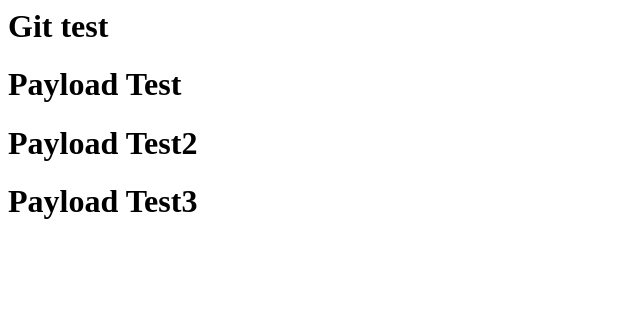
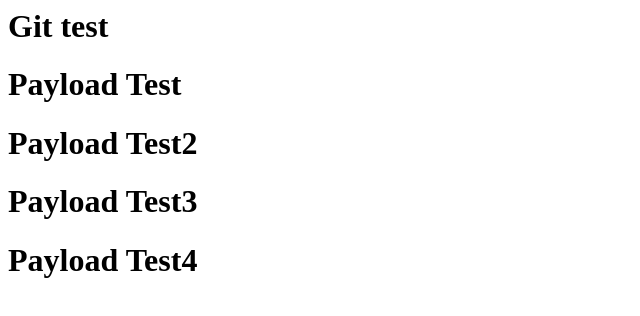
Before and after one commit to mathurasri/JiraTest, a plain HTML site: page index.html in a window 1280 px wide. Shown: the whole page, without its empty margins (0-640 px from the left). Drawn offline with Linux system fonts and the light colour scheme.

Commit message:
Jenkins Payload Test

```diff
--- a/index.html
+++ b/index.html
@@ -3,4 +3,5 @@
 	<h1>Payload Test</h1>
 	<h1>Payload Test2</h1>
 	<h1>Payload Test3</h1>
+	<h1>Payload Test4</h1>
 </html>
```
